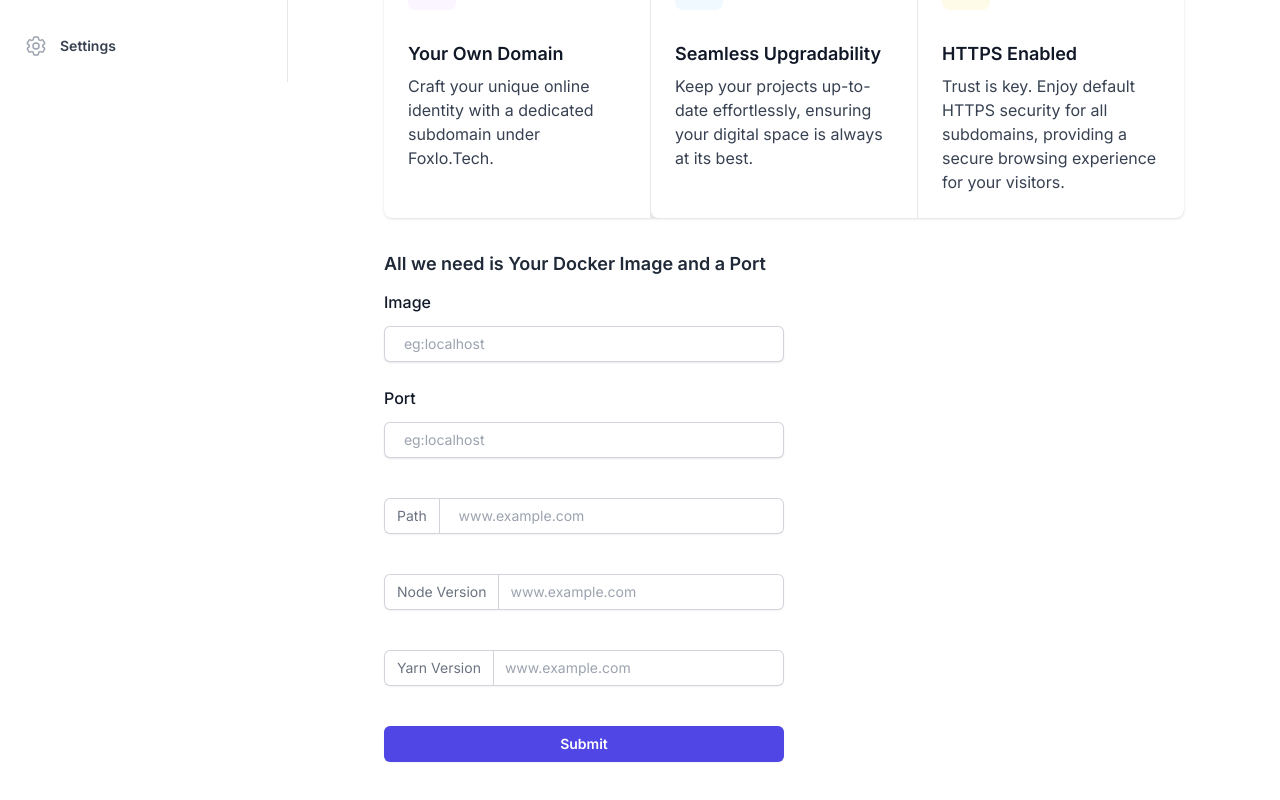
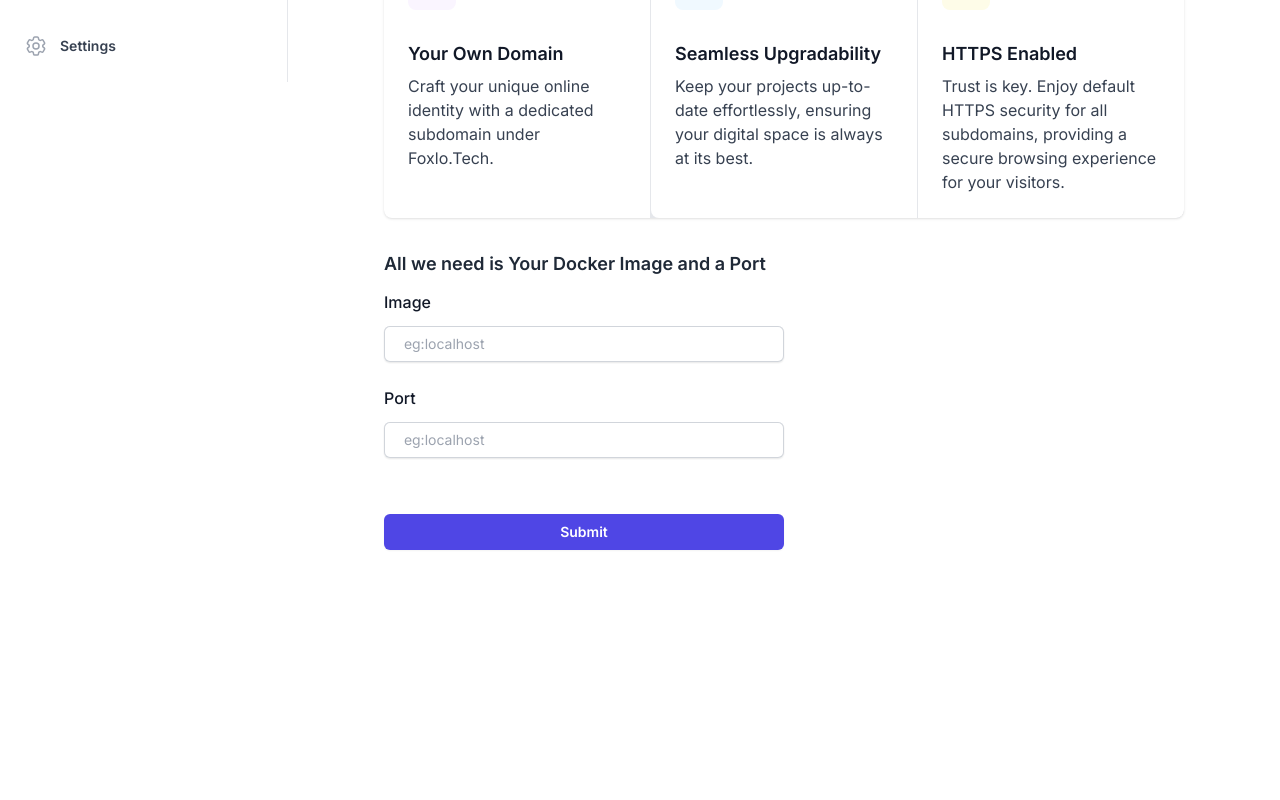
Before and after one commit to suresh130900/StellarSync, a Next.js app: page /dockerform in a window 1280 px wide. Shown: the part 718-1518 px from the top of the page. After the commit the page ends 1372 px from the top, so only its background shows below. Built offline with nearby package versions, Linux system fonts and the light colour scheme.

Commit message:
Added validation to dockerform page

```diff
--- a/app/dockerform/page.js
+++ b/app/dockerform/page.js
@@ -2,8 +2,37 @@
 import SidePanel from "@/app/Components/sidepanel";
 import FeatureListDockerForm from "@/app/Components/FeatureListDockerForm";
 import {CheckIcon} from "@heroicons/react/20/solid";
+import React from "react";
 
 export default function Page() {
+    const [image, setImage] = React.useState("");
+    const [port, setPort] = React.useState();
+    const [errors, setErrors] = React.useState({
+        image: "",
+        port: "",
+    });
+
+    const handleClick = () => {
+        console.log("In handle click");
+        const errorMessage = {image: "", port: ""}
+
+        if(!image.trim()){
+            errorMessage.image = "Please enter a valid image";
+        }
+        if(isNaN(port) || port < 0 || port > 65535 || !port.trim()){
+            errorMessage.port = "Please enter a valid port";
+        }
+
+        setErrors((prevErrors) => ({
+            ...prevErrors,
+            ...errorMessage
+        }));
+
+        if(!Object.values(errorMessage).some((error) => error !== "")){
+            console.log(image, port);            //TODO: replace with axios call
+        }
+    }
+
     return (
         <div>
             <SidePanel>
@@ -75,11 +104,16 @@ export default function Page() {
                                         type="text"
                                         name="image"
                                         id="image"
+                                        value={image}
+                                        onChange={(event) => {
+                                            setImage(event.target.value);
+                                        }}
                                         required
                                         className="block w-full rounded-md border-0 py-1.5 px-3 text-gray-900 shadow-sm ring-1 ring-inset ring-gray-300 placeholder:text-gray-400 focus:ring-2 focus:ring-inset focus:ring-gray-200 sm:text-sm sm:leading-6"
                                         placeholder="  eg:localhost"
                                     />
                                 </div>
+                                <span className="text-red-500">{errors.image}</span>
                             </div>
                             <div className="mb-4">
                                 <label htmlFor="port"
@@ -92,59 +126,20 @@ export default function Page() {
                                         type="number"
                                         name="port"
                                         id="port"
+                                        value={port}
+                                        onChange={(event) => {
+                                            setPort(event.target.value);
+                                        }}
                                         required
                                         className="block w-full rounded-md border-0 py-1.5 px-3 text-gray-900 shadow-sm ring-1 ring-inset ring-gray-300 placeholder:text-gray-400 focus:ring-2 focus:ring-inset focus:ring-gray-200 sm:text-sm sm:leading-6"
                                         placeholder="  eg:localhost"
                                     />
                                 </div>
-                            </div>
-                            <div>
-                                <div className="mt-10 flex rounded-md shadow-sm">
-                                    <span
-                                        className="inline-flex items-center rounded-l-md border border-r-0 border-gray-300 px-3 text-gray-500 sm:text-sm">
-                                      Path
-                                    </span>
-                                    <input
-                                        type="text"
-                                        name="company-website"
-                                        id="company-website"
-                                        className="block w-full min-w-0 flex-1 rounded-none px-3 rounded-r-md border-0 py-1.5 text-gray-900 ring-1 ring-inset ring-gray-300 placeholder:text-gray-400 focus:ring-2 focus:ring-inset focus:ring-gray-200 sm:text-sm sm:leading-6"
-                                        placeholder="  www.example.com"
-                                    />
-                                </div>
-                            </div>
-                            <div>
-                                <div className="mt-10 flex rounded-md shadow-sm">
-                                    <span
-                                        className="inline-flex items-center rounded-l-md border border-r-0 border-gray-300 px-3 text-gray-500 sm:text-sm">
-                                      Node Version
-                                    </span>
-                                    <input
-                                        type="text"
-                                        name="company-website"
-                                        id="company-website"
-                                        className="sm:max-w-md flex-1 rounded-none px-3 rounded-r-md border-0 py-1.5 text-gray-900 ring-1 ring-inset ring-gray-300 placeholder:text-gray-400 focus:ring-2 focus:ring-inset focus:ring-gray-200 sm:text-sm sm:leading-6"
-                                        placeholder="www.example.com"
-                                    />
-                                </div>
-                            </div>
-                            <div>
-                                <div className="mt-10 flex rounded-md shadow-sm">
-                                    <span
-                                        className="inline-flex items-center rounded-l-md border border-r-0 border-gray-300 px-3 text-gray-500 sm:text-sm">
-                                      Yarn Version
-                                    </span>
-                                    <input
-                                        type="text"
-                                        name="company-website"
-                                        id="company-website"
-                                        className="block max-w-md flex-1 rounded-none px-3 rounded-r-md border-0 py-1.5 text-gray-900 ring-1 ring-inset ring-gray-300 placeholder:text-gray-400 focus:ring-2 focus:ring-inset focus:ring-gray-200 sm:text-sm sm:leading-6"
-                                        placeholder="www.example.com"
-                                    />
-                                </div>
+                                <span className="text-red-500">{errors.port}</span>
                             </div>
                             <button type="submit"
-                                    className="rounded-md mt-10 w-full bg-indigo-600 px-3 py-2 text-sm font-semibold text-white shadow-sm hover:bg-indigo-500 focus-visible:outline focus-visible:outline-2 focus-visible:outline-offset-2 focus-visible:outline-indigo-600">
+                                    className="rounded-md mt-10 w-full bg-indigo-600 px-3 py-2 text-sm font-semibold text-white shadow-sm hover:bg-indigo-500 focus-visible:outline focus-visible:outline-2 focus-visible:outline-offset-2 focus-visible:outline-indigo-600"
+                                    onClick={handleClick}>
                                 Submit
                             </button>
                         </div>
```
